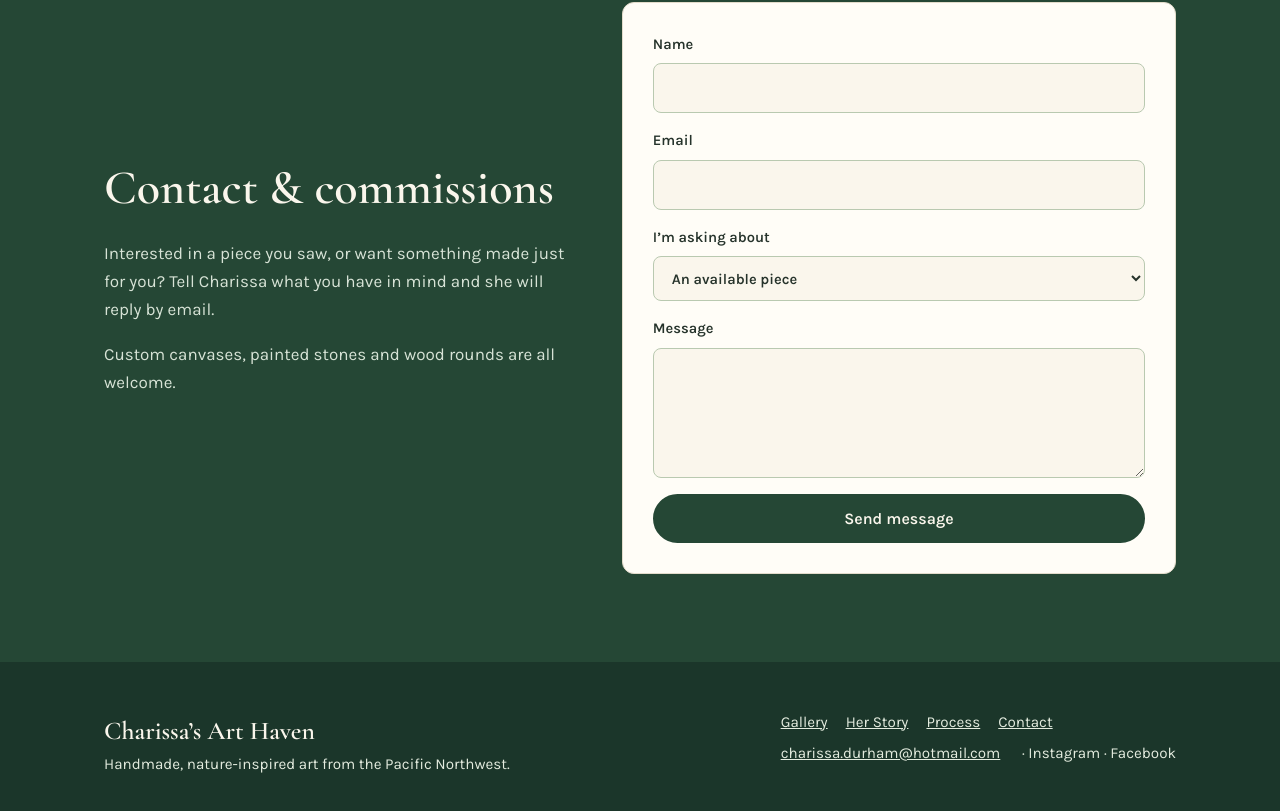
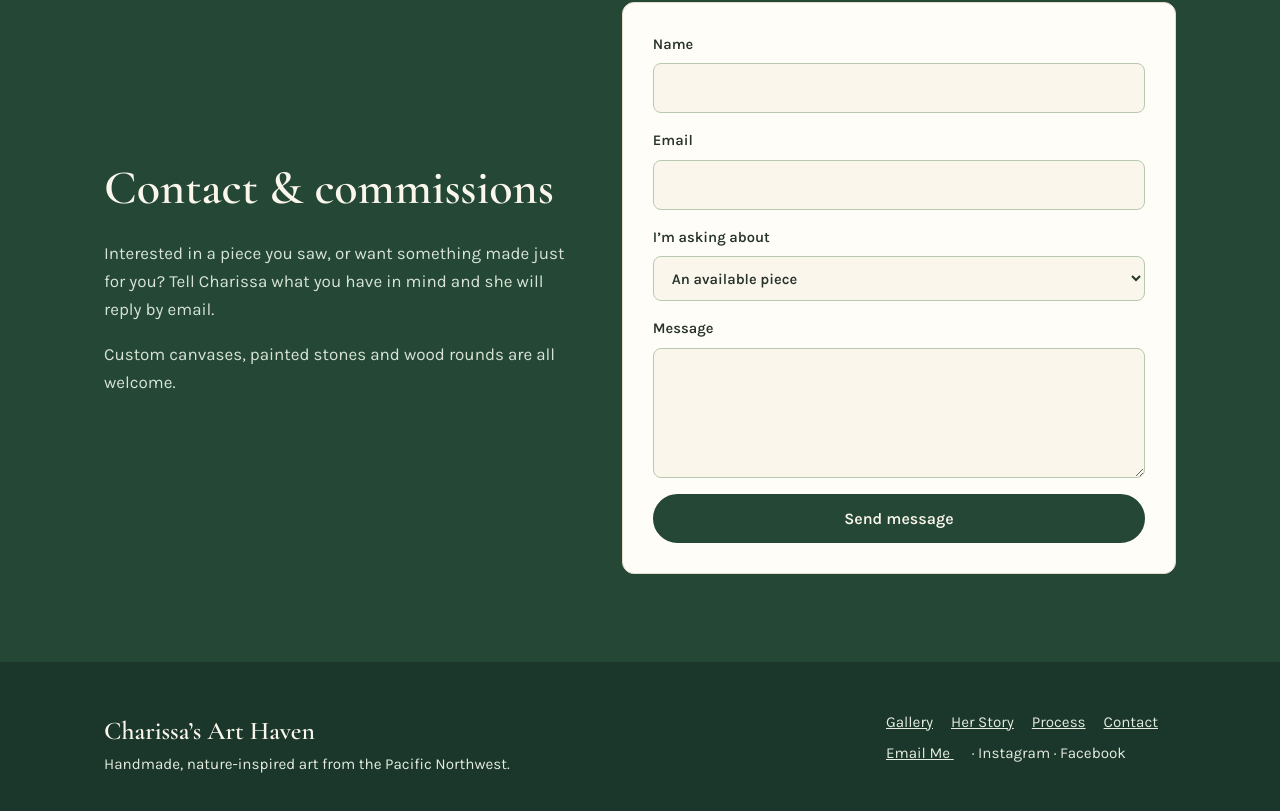
Before and after one commit to ryanwdurham/Charissa-s-Art-Haven, a plain HTML site: page index.html in a window 1280 px wide. Shown: the part 3820-4631 px from the top of the page. Drawn offline with nearby package versions, Linux system fonts and the light colour scheme.

Commit message:
Add files via upload

```diff
--- a/index.html
+++ b/index.html
@@ -192,7 +192,7 @@ nav.open{display:block}nav ul{flex-direction:column;gap:6px}nav a{display:block;
 
 <footer><div class="wrap">
 <div><a class="logo" href="#home">Charissa’s Art Haven</a><p>Handmade, nature-inspired art from the Pacific Northwest.</p></div>
-<div><p><a href="#gallery">Gallery</a><a href="#story">Her Story</a><a href="#process">Process</a><a href="#contact">Contact</a></p><a href="mailto:charissa+-@hotmail.com">charissa.durham@hotmail.com</a> · Instagram · Facebook</p></div>
+<div><p><a href="#gallery">Gallery</a><a href="#story">Her Story</a><a href="#process">Process</a><a href="#contact">Contact</a></p><a href="mailto:charissa.durham@hotmail.com">Email Me </a> · Instagram · Facebook</p></div>
 </div></footer>
 
 <dialog id="dlg" aria-label="Artwork detail"><div class="lb">
```
